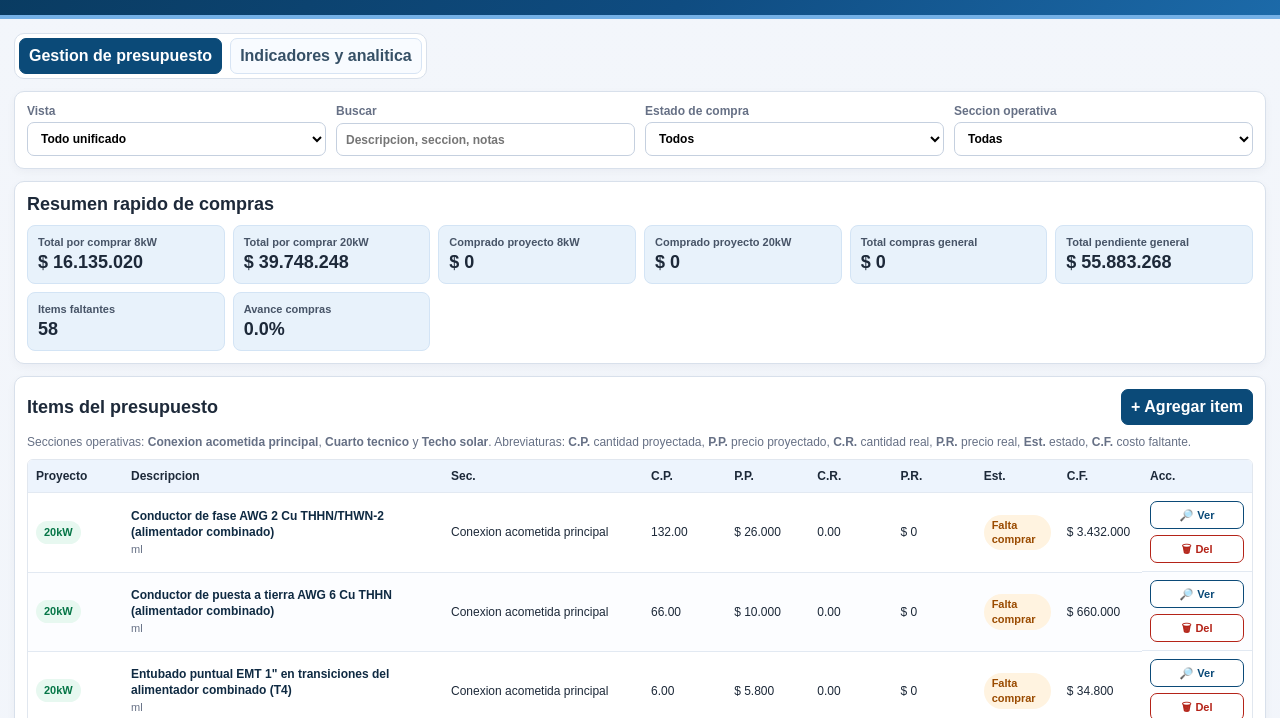
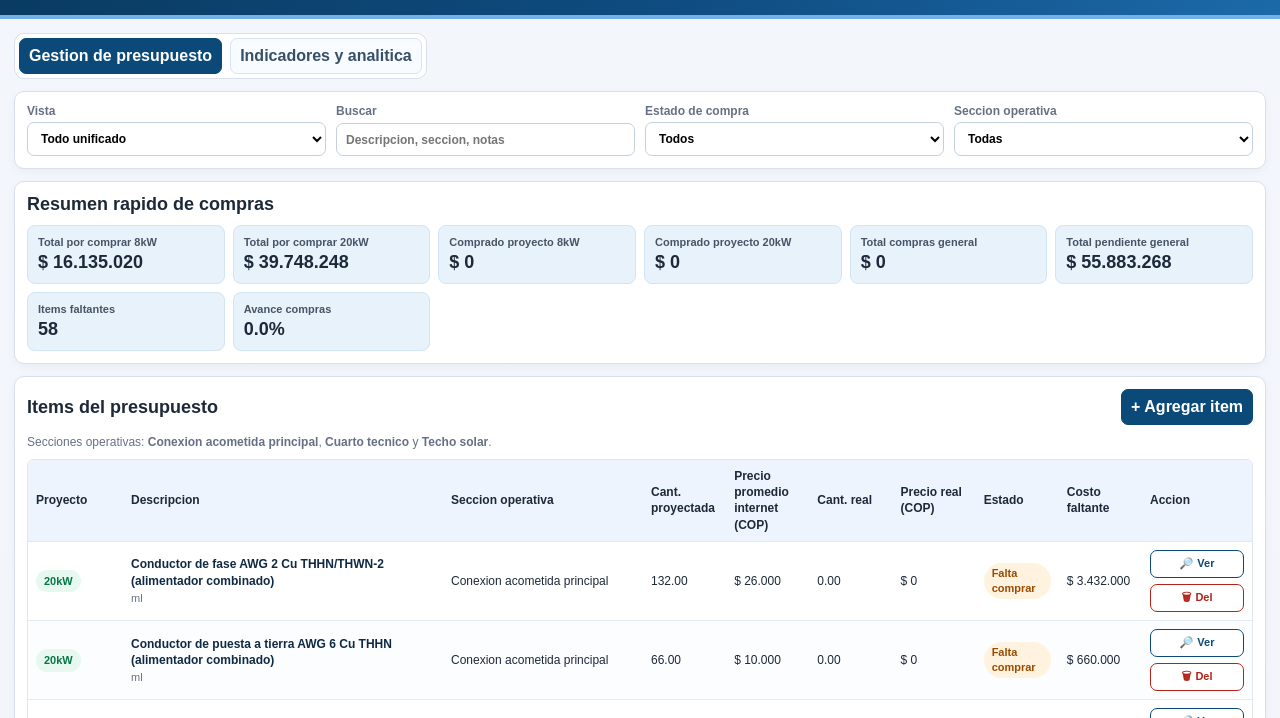
Before and after one commit to GustavoUNAL/SFV_TABAREC, a website built with Vite: page index.html in a window 1280 px wide. Shown: the part 72-790 px from the top of the page. Built offline with nearby package versions, Linux system fonts and the light colour scheme.

Commit message:
Mostrar encabezados completos en escritorio y abreviaturas solo en movil.
Se restaura la tabla normal con nombres completos y se limita la guia de iniciales a pantallas pequenas para mantener claridad y mejor organizacion visual.

Co-authored-by: Cursor <cursoragent@cursor.com>

```diff
--- a/index.html
+++ b/index.html
@@ -69,9 +69,7 @@
       <p class="table-help">
         Secciones operativas: <strong>Conexion acometida principal</strong>,
         <strong>Cuarto tecnico</strong> y <strong>Techo solar</strong>.
-        Abreviaturas: <strong>C.P.</strong> cantidad proyectada, <strong>P.P.</strong> precio proyectado,
-        <strong>C.R.</strong> cantidad real, <strong>P.R.</strong> precio real, <strong>Est.</strong> estado,
-        <strong>C.F.</strong> costo faltante.
+        <span class="mobile-abbr-note">Abreviaturas movil: <strong>C.P.</strong>, <strong>P.P.</strong>, <strong>C.R.</strong>, <strong>P.R.</strong>, <strong>Est.</strong>, <strong>C.F.</strong>.</span>
       </p>
       <div class="table-wrap">
         <table class="items-table">
@@ -79,14 +77,14 @@
             <tr>
               <th>Proyecto</th>
               <th>Descripcion</th>
-              <th title="Seccion operativa">Sec.</th>
-              <th title="Cantidad proyectada">C.P.</th>
-              <th title="Precio proyectado promedio internet (COP)">P.P.</th>
-              <th title="Cantidad real">C.R.</th>
-              <th title="Precio real (COP)">P.R.</th>
-              <th title="Estado">Est.</th>
-              <th title="Costo faltante">C.F.</th>
-              <th title="Accion">Acc.</th>
+              <th>Seccion operativa</th>
+              <th>Cant. proyectada</th>
+              <th>Precio promedio internet (COP)</th>
+              <th>Cant. real</th>
+              <th>Precio real (COP)</th>
+              <th>Estado</th>
+              <th>Costo faltante</th>
+              <th>Accion</th>
             </tr>
           </thead>
           <tbody id="itemsBody"></tbody>
--- a/styles.css
+++ b/styles.css
@@ -97,6 +97,10 @@ body {
   margin: 0 0 10px;
   color: var(--muted);
   font-size: 12px;
+}
+
+.mobile-abbr-note {
+  display: none;
 }
 
 label {
@@ -589,6 +593,10 @@ textarea {
     font-size: 20px;
   }
 
+  .mobile-abbr-note {
+    display: inline;
+  }
+
   .section-title {
     flex-direction: column;
     align-items: flex-start;
```
